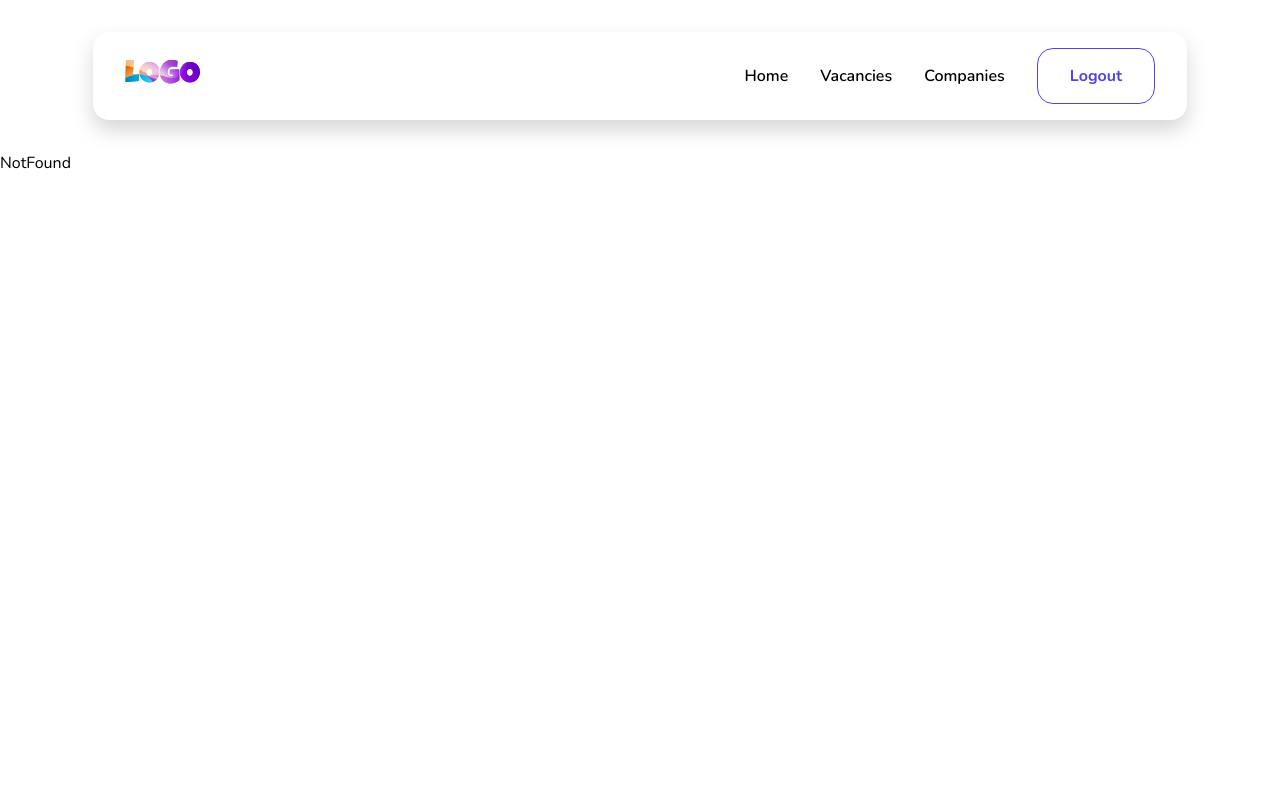
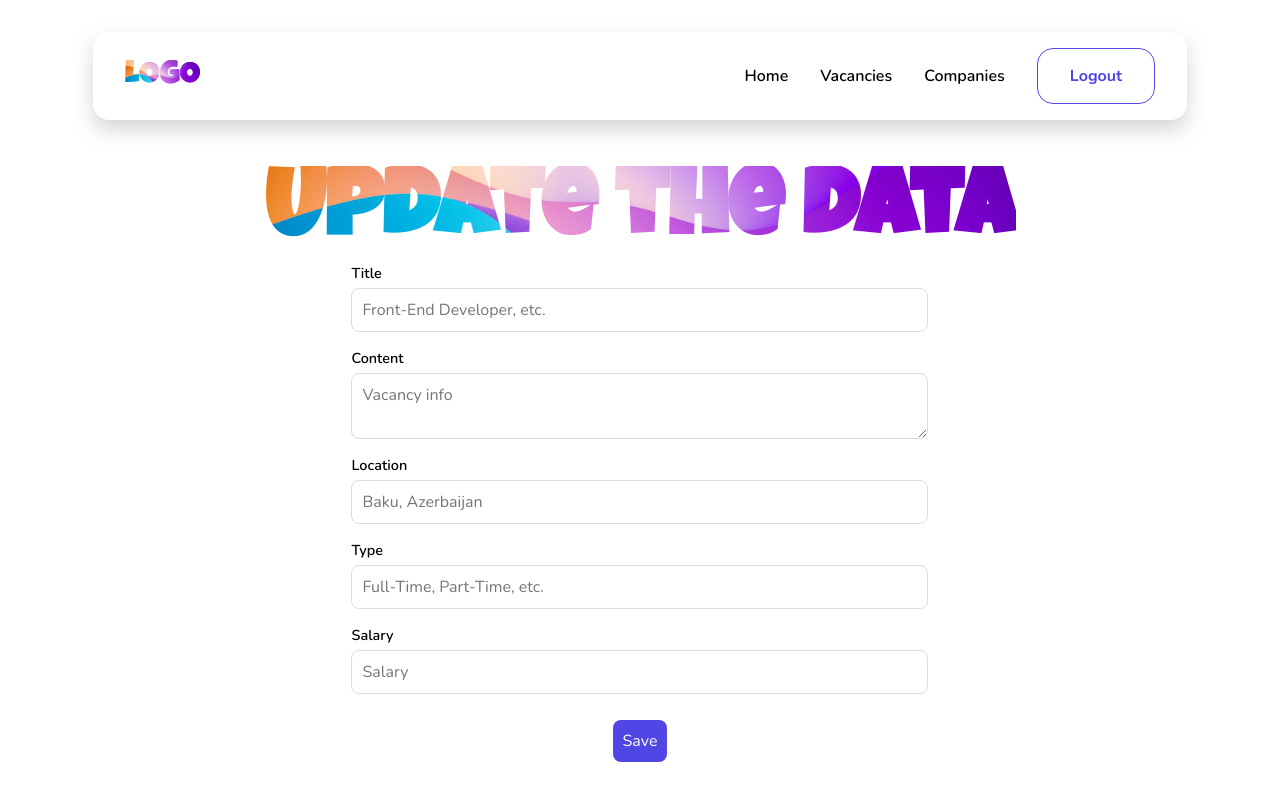
Before and after one commit to emilabbasov06/japp_api, a React (Vite) app in the folder client/: page /edit in a window 1280 px wide. Built offline with nearby package versions, Linux system fonts and the light colour scheme; sample sign-in values are in the browser's storage.

Commit message:
added delete functionality

```diff
--- a/client/src/App.jsx
+++ b/client/src/App.jsx
@@ -14,6 +14,7 @@ import Signup from "./pages/Signup";
 import Login from "./pages/Login";
 import Vacancies from "./pages/Vacancies";
 import Dashboard from "./pages/Dashboard";
+import Update from "./pages/Update";
 import PrivateRoute from "./components/PrivateRoute";
 import { AuthProvider } from "./context/AuthContext";
 
@@ -23,6 +24,7 @@ const router = createBrowserRouter(
       <Route index element={<Home />} />
       <Route element={<PrivateRoute />}>
         <Route path="/dashboard" element={<Dashboard />} />
+        <Route path="/edit" element={<Update />} />
       </Route>
       <Route path="/vacancies" element={<Vacancies />} />
       <Route path="/companies" element={<Companies />} />
--- a/client/src/index.css
+++ b/client/src/index.css
@@ -600,3 +600,46 @@ th {
   border: 1px solid crimson;
   color: white;
 }
+
+.orange {
+  border: 1px solid darkorange;
+  color: darkorange;
+}
+
+.orange:hover {
+  background-color: darkorange;
+  border: 1px solid darkorange;
+  color: white;
+}
+
+
+.gap-2 button {
+  margin-inline: 0.2rem;
+}
+
+.update {
+  display: flex;
+  flex-direction: column;
+  align-items: center;
+  justify-content: center;
+}
+
+.update form {
+  width: 80%;
+  display: flex;
+  flex-direction: column;
+  align-items: center;
+}
+
+.update form button {
+  width: fit-content;
+}
+
+.update form .input-group {
+  width: 70%;
+}
+
+.update form input,
+.update form textarea {
+  width: 100%;
+}
--- a/client/src/pages/Dashboard.jsx
+++ b/client/src/pages/Dashboard.jsx
@@ -1,16 +1,25 @@
 import React, { useState, useEffect } from 'react';
-import { MdWork, MdDeleteForever } from "react-icons/md";
+import { MdWork, MdDeleteForever, MdEditSquare } from "react-icons/md";
 import { useAuth } from '../context/AuthContext';
 import { LOGGED_IN_COMPANY_DASHBOARD_DATA, VACANCIES_API_URL } from '../constants';
 import { IoMdAdd } from "react-icons/io";
+import { useNavigate } from 'react-router-dom';
 
 const Dashboard = () => {
+  const navigate = useNavigate();
+
   const { auth } = useAuth();
   const [companyData, setCompanyData] = useState(null);
   const [categoryData, setCategoryData] = useState([]);
   const [selectedJobForDelete, setSelectedJobForDelete] = useState(null);
+  const [selectedJobForUpdate, setSelectedJobForUpdate] = useState(null);
   const [loading, setLoading] = useState(true);
 
+
+  const handleUpdate = () => {
+    navigate('/edit', { state: { selectedJobForUpdate } });
+    console.log(selectedJobForDelete);
+  };
 
   const handleDelete = async () => {
     if (!selectedJobForDelete) return;
@@ -151,11 +160,17 @@ const Dashboard = () => {
                   <td>{new Date(vacancy.vacancy_start_date).toLocaleDateString()}</td>
                   <td>{new Date(vacancy.vacancy_end_date).toLocaleDateString()}</td>
                   <td>{vacancy.category_id}</td>
-                  <td>
-                    <button className='button red' onClick={() => {
-                      setSelectedJobForDelete(vacancy);
-                      handleDelete();
-                    }}><MdDeleteForever size={30} /></button>
+                  <td className='gap-2'>
+                    <div>
+                      <button className='button red' onClick={() => {
+                        setSelectedJobForDelete(vacancy);
+                        handleDelete();
+                      }}><MdDeleteForever size={30} /></button>
+                      <button className='button orange' onClick={() => {
+                        setSelectedJobForUpdate(vacancy);
+                        handleUpdate();
+                      }}><MdEditSquare size={30} /></button>
+                    </div>
                   </td>
                 </tr>
               )) || <tr><td colSpan="9">No jobs posted yet.</td></tr>}
--- /dev/null
+++ b/client/src/pages/Update.jsx
@@ -0,0 +1,67 @@
+import React from 'react';
+import { useState } from 'react';
+import { useNavigate, useLocation } from 'react-router-dom';
+
+const Update = () => {
+  const navigate = useNavigate();
+
+  const loc = useLocation();
+  const vacancy = loc.state?.vacancy || {};
+
+  const [title, setTitle] = useState('');
+  const [content, setContent] = useState('');
+  const [location, setLocation] = useState('');
+  const [type, setType] = useState('');
+  const [salary, setSalary] = useState(0);
+
+  const handleSubmit = () => {
+    console.log(title);
+    console.log(location);
+    console.log(content);
+    console.log(type);
+    console.log(salary);
+  };
+
+  return (
+    <main>
+      <div className='update'>
+        <h1 className='heading'>Update the data</h1>
+        <form onSubmit={handleSubmit} action='/edit'>
+          <div className="input-group">
+            <label>Title</label>
+            <input type="text" value={vacancy.vacancy_title} onChange={(e) => setTitle(e.target.value)} placeholder='Front-End Developer, etc.' />
+          </div>
+
+          <div className="input-group">
+            <label>Content</label>
+            <textarea name="content" value={vacancy.vacancy_content} onChange={(e) => setContent(e.target.value)} placeholder='Vacancy info' id=""></textarea>
+          </div>
+
+          <div className="input-group">
+            <label>Location</label>
+            <input type="text" value={vacancy.vacancy_location} onChange={(e) => setLocation(e.target.value)} placeholder='Baku, Azerbaijan' />
+          </div>
+
+          <div className="input-group">
+            <label>Type</label>
+            <input type="text" value={vacancy.vacancy_type} onChange={(e) => setType(e.target.value)} placeholder='Full-Time, Part-Time, etc.' />
+          </div>
+
+          <div className='input-group'>
+            <label>Salary</label>
+            <input type="number" value={vacancy.vacancy_salary} onChange={(e) => setSalary(e.target.value)} placeholder='Salary' />
+          </div>
+
+          <button
+            type="submit"
+            className="signup-button"
+          >
+            Save
+          </button>
+        </form>
+      </div>
+    </main>
+  );
+};
+
+export default Update;
```
